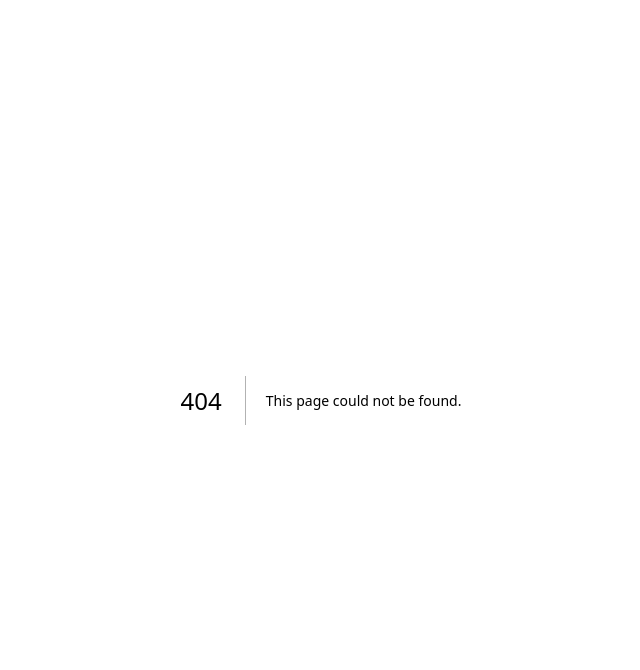
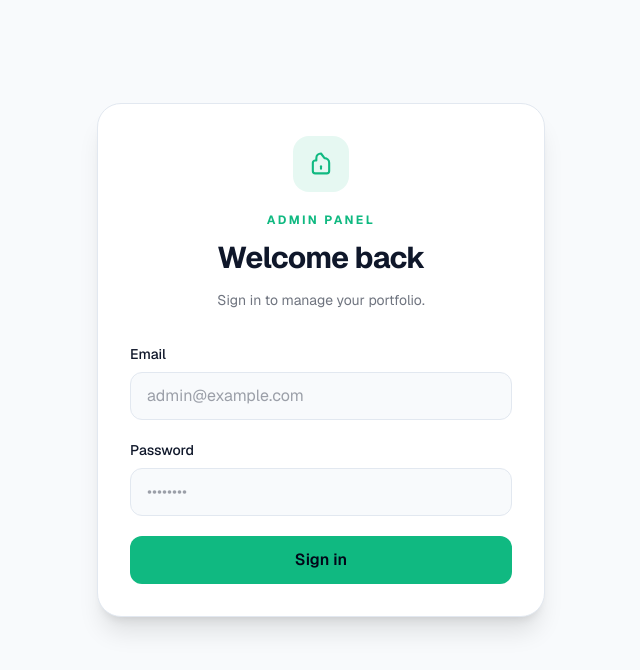
Before and after one commit to dani3430/daniel-portifolio, a Next.js app: page /admin/login in a window 1280 px wide. Before the commit this address had no page. Shown: the top 670 px of the page, without its empty margins (319-959 px from the left). Built offline with nearby package versions, Linux system fonts and the light colour scheme.

Commit message:
feat: add admin authentication

```diff
--- /dev/null
+++ b/app/admin/login/page.tsx
@@ -0,0 +1,165 @@
+"use client";
+
+import { signIn } from "next-auth/react";
+import { useRouter, useSearchParams } from "next/navigation";
+import { FormEvent, useState } from "react";
+
+export default function AdminLoginPage() {
+  const router = useRouter();
+  const searchParams = useSearchParams();
+
+  const [loading, setLoading] = useState(false);
+  const [errorMessage, setErrorMessage] = useState("");
+
+  const urlError = searchParams.get("error");
+
+  function getUrlErrorMessage() {
+    if (urlError === "CredentialsSignin") {
+      return "Invalid email or password.";
+    }
+
+    if (urlError) {
+      return "Unable to sign in. Please try again.";
+    }
+
+    return "";
+  }
+
+  async function handleSubmit(event: FormEvent<HTMLFormElement>) {
+    event.preventDefault();
+
+    setLoading(true);
+    setErrorMessage("");
+
+    const formData = new FormData(event.currentTarget);
+
+    const email = String(formData.get("email") ?? "").trim();
+    const password = String(formData.get("password") ?? "");
+
+    try {
+      const result = await signIn("credentials", {
+        email,
+        password,
+        redirect: false,
+      });
+
+      if (!result || result.error) {
+        setErrorMessage(
+          result?.error === "CredentialsSignin"
+            ? "Invalid email or password."
+            : "Unable to sign in. Please try again.",
+        );
+        setLoading(false);
+        return;
+      }
+
+      router.replace("/admin");
+      router.refresh();
+    } catch {
+      setErrorMessage("Something went wrong. Please try again.");
+      setLoading(false);
+    }
+  }
+
+  const displayedError = errorMessage || getUrlErrorMessage();
+
+  return (
+    <main className="flex min-h-[calc(100svh-5rem)] items-center justify-center px-4 py-12 sm:px-6 lg:px-8">
+      <div className="w-full max-w-md rounded-3xl border border-border bg-surface p-6 shadow-xl sm:p-8">
+        <div className="text-center">
+          <div className="mx-auto flex h-14 w-14 items-center justify-center rounded-2xl bg-primary/10 text-primary">
+            <svg
+              aria-hidden="true"
+              viewBox="0 0 24 24"
+              fill="none"
+              stroke="currentColor"
+              strokeWidth="1.8"
+              className="h-7 w-7"
+            >
+              <path
+                strokeLinecap="round"
+                strokeLinejoin="round"
+                d="M12 3a4 4 0 0 0-4 4v2H7a2 2 0 0 0-2 2v7a2 2 0 0 0 2 2h10a2 2 0 0 0 2-2v-7a4 4 0 0 0-4-4Z"
+              />
+              <path
+                strokeLinecap="round"
+                strokeLinejoin="round"
+                d="M12 14v2"
+              />
+            </svg>
+          </div>
+
+          <p className="mt-5 text-xs font-bold uppercase tracking-[0.2em] text-primary">
+            Admin Panel
+          </p>
+
+          <h1 className="mt-3 text-3xl font-bold tracking-tight text-foreground">
+            Welcome back
+          </h1>
+
+          <p className="mt-3 text-sm leading-6 text-foreground/60">
+            Sign in to manage your portfolio.
+          </p>
+        </div>
+
+        <form onSubmit={handleSubmit} className="mt-8 space-y-5">
+          <div>
+            <label
+              htmlFor="email"
+              className="mb-2 block text-sm font-medium text-foreground"
+            >
+              Email
+            </label>
+
+            <input
+              id="email"
+              name="email"
+              type="email"
+              autoComplete="email"
+              required
+              className="min-h-12 w-full rounded-xl border border-border bg-background px-4 text-foreground outline-none transition-colors placeholder:text-foreground/40 focus:border-primary focus:ring-2 focus:ring-primary/20"
+              placeholder="admin@example.com"
+            />
+          </div>
+
+          <div>
+            <label
+              htmlFor="password"
+              className="mb-2 block text-sm font-medium text-foreground"
+            >
+              Password
+            </label>
+
+            <input
+              id="password"
+              name="password"
+              type="password"
+              autoComplete="current-password"
+              required
+              className="min-h-12 w-full rounded-xl border border-border bg-background px-4 text-foreground outline-none transition-colors placeholder:text-foreground/40 focus:border-primary focus:ring-2 focus:ring-primary/20"
+              placeholder="••••••••"
+            />
+          </div>
+
+          {displayedError && (
+            <div
+              role="alert"
+              aria-live="polite"
+              className="rounded-xl border border-red-500/20 bg-red-500/10 px-4 py-3 text-sm font-medium text-red-600 dark:text-red-400"
+            >
+              {displayedError}
+            </div>
+          )}
+
+          <button
+            type="submit"
+            disabled={loading}
+            className="min-h-12 w-full rounded-xl bg-primary px-6 py-3 font-semibold text-slate-950 transition-all hover:bg-primary-hover disabled:cursor-not-allowed disabled:opacity-60"
+          >
+            {loading ? "Signing in..." : "Sign in"}
+          </button>
+        </form>
+      </div>
+    </main>
+  );
+}
--- /dev/null
+++ b/app/admin/page.tsx
@@ -0,0 +1,96 @@
+import { auth } from "@/auth";
+import { redirect } from "next/navigation";
+
+export default async function AdminDashboardPage() {
+  const session = await auth();
+
+  if (!session?.user) {
+    redirect("/admin/login");
+  }
+
+  return (
+    <main className="min-h-[calc(100svh-5rem)] px-4 py-12 sm:px-6 lg:px-8">
+      <div className="mx-auto w-full max-w-7xl">
+        <div className="rounded-3xl border border-border bg-surface p-6 shadow-sm sm:p-8">
+          <div className="flex flex-col gap-4 sm:flex-row sm:items-center sm:justify-between">
+            <div>
+              <p className="text-xs font-bold uppercase tracking-[0.2em] text-primary">
+                Admin Dashboard
+              </p>
+
+              <h1 className="mt-2 text-3xl font-bold tracking-tight text-foreground">
+                Welcome back, {session.user.name ?? "Admin"}
+              </h1>
+
+              <p className="mt-3 text-sm leading-6 text-foreground/60">
+                Manage your portfolio content from one place.
+              </p>
+            </div>
+
+            <div className="rounded-2xl border border-border bg-background px-4 py-3">
+              <p className="text-xs text-foreground/50">Signed in as</p>
+
+              <p className="mt-1 text-sm font-medium text-foreground">
+                {session.user.email}
+              </p>
+            </div>
+          </div>
+        </div>
+
+        <div className="mt-6 grid gap-4 sm:grid-cols-2 lg:grid-cols-3">
+          {[
+            {
+              title: "Projects",
+              description:
+                "Manage portfolio projects and featured work.",
+            },
+            {
+              title: "Skills",
+              description:
+                "Manage learned and currently learning skills.",
+            },
+            {
+              title: "Experience",
+              description:
+                "Manage your professional and learning experience.",
+            },
+            {
+              title: "Blog",
+              description:
+                "Create and manage blog posts.",
+            },
+            {
+              title: "Profile",
+              description:
+                "Update your personal portfolio information.",
+            },
+            {
+              title: "CV",
+              description:
+                "Upload and manage your active CV.",
+            },
+          ].map((item) => (
+            <div
+              key={item.title}
+              className="rounded-2xl border border-border bg-surface p-5 shadow-sm"
+            >
+              <h2 className="text-lg font-semibold text-foreground">
+                {item.title}
+              </h2>
+
+              <p className="mt-2 text-sm leading-6 text-foreground/60">
+                {item.description}
+              </p>
+
+              <div className="mt-5">
+                <span className="text-sm font-medium text-primary">
+                  Coming next →
+                </span>
+              </div>
+            </div>
+          ))}
+        </div>
+      </div>
+    </main>
+  );
+}
--- /dev/null
+++ b/app/api/auth/[...nextauth]/route.ts
@@ -0,0 +1,3 @@
+import { handlers } from "@/auth";
+
+export const { GET, POST } = handlers;
--- /dev/null
+++ b/auth.ts
@@ -0,0 +1,56 @@
+import NextAuth from "next-auth";
+import Credentials from "next-auth/providers/credentials";
+
+export const { handlers, signIn, signOut, auth } = NextAuth({
+  providers: [
+    Credentials({
+      credentials: {
+        email: {
+          label: "Email",
+          type: "email",
+        },
+        password: {
+          label: "Password",
+          type: "password",
+        },
+      },
+
+      async authorize(credentials) {
+        const email =
+          typeof credentials?.email === "string"
+            ? credentials.email.trim()
+            : "";
+
+        const password =
+          typeof credentials?.password === "string"
+            ? credentials.password
+            : "";
+
+        const adminEmail = process.env.ADMIN_EMAIL;
+        const adminPassword = process.env.ADMIN_PASSWORD;
+
+        if (!adminEmail || !adminPassword) {
+          throw new Error("Admin authentication environment variables are missing.");
+        }
+
+        if (email !== adminEmail || password !== adminPassword) {
+          return null;
+        }
+
+        return {
+          id: "admin",
+          name: "Daniel Temesgen",
+          email: adminEmail,
+        };
+      },
+    }),
+  ],
+
+  pages: {
+    signIn: "/admin/login",
+  },
+
+  session: {
+    strategy: "jwt",
+  },
+});
--- a/package.json
+++ b/package.json
@@ -13,6 +13,7 @@
     "@supabase/supabase-js": "^2.116.0",
     "mongoose": "^9.9.5",
     "next": "16.3.4",
+    "next-auth": "^5.0.0-beta.32",
     "next-themes": "^0.4.6",
     "react": "19.2.8",
     "react-dom": "19.2.8"
```
Also changed, not shown: 1 other file (tests, documents, lock files or other folders).
